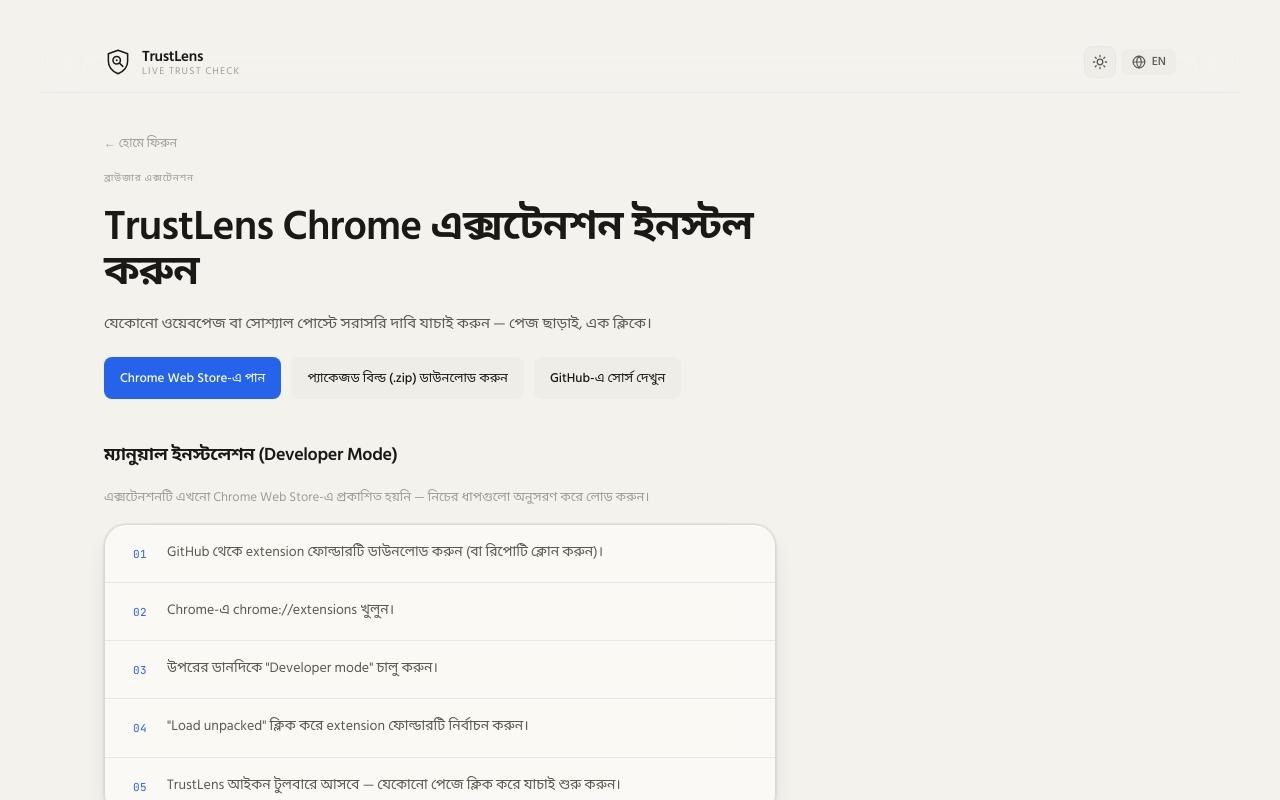
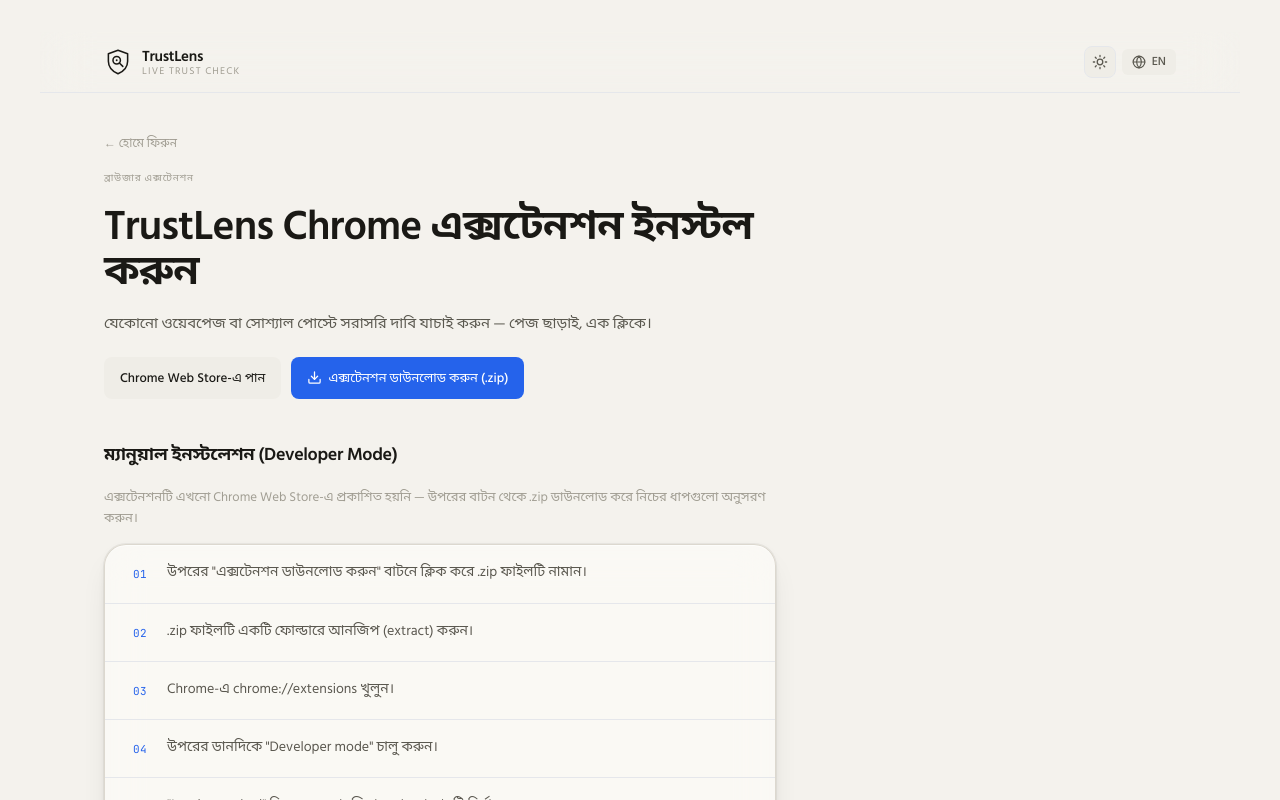
Before and after one commit to mahdiebene/TrustLensAI, a Next.js app in the folder frontend/: page /get-extension in a window 1280 px wide. Shown: the top 800 px of the page. Built offline with nearby package versions, Linux system fonts and the light colour scheme; no server answers.

Commit message:
fix(get-extension): serve direct .zip download, remove broken GitHub repo link

```diff
--- a/frontend/app/get-extension/page.tsx
+++ b/frontend/app/get-extension/page.tsx
@@ -7,13 +7,14 @@
 import { LanguageToggle } from "@/components/LanguageToggle";
 import { useStore } from "@/lib/store";
 
-const GITHUB_EXTENSION_URL =
-  process.env.NEXT_PUBLIC_CHROME_EXTENSION_URL ||
-  "https://github.com/mahdiebene/TrustLensAI/tree/main/extension";
-// Optional direct download of a packaged .zip build (set in env when published).
-const EXTENSION_ZIP_URL = process.env.NEXT_PUBLIC_CHROME_EXTENSION_ZIP_URL || "";
+// Direct download of the packaged .zip build. Defaults to the copy bundled with
+// the site (frontend/public/trustlens-extension.zip) — env can override if the
+// build is ever hosted elsewhere (CDN / GitHub Release).
+const EXTENSION_ZIP_URL =
+  process.env.NEXT_PUBLIC_CHROME_EXTENSION_ZIP_URL || "/trustlens-extension.zip";
 // Optional Chrome Web Store listing (set when published).
 const WEB_STORE_URL = process.env.NEXT_PUBLIC_CHROME_WEB_STORE_URL || "";
+
 
 const COPY = {
   bn: {
@@ -23,17 +24,18 @@
     intro:
       "যেকোনো ওয়েবপেজ বা সোশ্যাল পোস্টে সরাসরি দাবি যাচাই করুন — পেজ ছাড়াই, এক ক্লিকে।",
     storeBtn: "Chrome Web Store-এ পান",
-    zipBtn: "প্যাকেজড বিল্ড (.zip) ডাউনলোড করুন",
-    sourceBtn: "GitHub-এ সোর্স দেখুন",
+    zipBtn: "এক্সটেনশন ডাউনলোড করুন (.zip)",
     manualTitle: "ম্যানুয়াল ইনস্টলেশন (Developer Mode)",
-    note: "এক্সটেনশনটি এখনো Chrome Web Store-এ প্রকাশিত হয়নি — নিচের ধাপগুলো অনুসরণ করে লোড করুন।",
+    note: "এক্সটেনশনটি এখনো Chrome Web Store-এ প্রকাশিত হয়নি — উপরের বাটন থেকে .zip ডাউনলোড করে নিচের ধাপগুলো অনুসরণ করুন।",
     steps: [
-      "GitHub থেকে extension ফোল্ডারটি ডাউনলোড করুন (বা রিপোটি ক্লোন করুন)।",
+      "উপরের \"এক্সটেনশন ডাউনলোড করুন\" বাটনে ক্লিক করে .zip ফাইলটি নামান।",
+      ".zip ফাইলটি একটি ফোল্ডারে আনজিপ (extract) করুন।",
       "Chrome-এ chrome://extensions খুলুন।",
       "উপরের ডানদিকে \"Developer mode\" চালু করুন।",
-      "\"Load unpacked\" ক্লিক করে extension ফোল্ডারটি নির্বাচন করুন।",
+      "\"Load unpacked\" ক্লিক করে আনজিপ করা ফোল্ডারটি নির্বাচন করুন।",
       "TrustLens আইকন টুলবারে আসবে — যেকোনো পেজে ক্লিক করে যাচাই শুরু করুন।",
     ],
+
     featuresTitle: "এক্সটেনশন কী করে",
     features: [
       "নির্বাচিত টেক্সট বা পুরো পেজের দাবি যাচাই করে।",
@@ -49,17 +51,18 @@
     intro:
       "Verify claims right on any webpage or social post — one click, no copy-pasting.",
     storeBtn: "Get it on the Chrome Web Store",
-    zipBtn: "Download packaged build (.zip)",
-    sourceBtn: "View source on GitHub",
+    zipBtn: "Download the extension (.zip)",
     manualTitle: "Manual install (Developer Mode)",
-    note: "The extension isn't on the Chrome Web Store yet — load it manually with the steps below.",
+    note: "The extension isn't on the Chrome Web Store yet — download the .zip above and load it manually with the steps below.",
     steps: [
-      "Download the extension folder from GitHub (or clone the repo).",
+      'Click "Download the extension (.zip)" above to get the file.',
+      "Unzip (extract) the .zip into a folder.",
       "Open chrome://extensions in Chrome.",
       'Turn on "Developer mode" (top-right toggle).',
-      'Click "Load unpacked" and select the extension folder.',
+      'Click "Load unpacked" and select the unzipped folder.',
       "The TrustLens icon appears in your toolbar — click it on any page to verify.",
     ],
+
     featuresTitle: "What the extension does",
     features: [
       "Checks claims from selected text or the whole page.",
@@ -109,32 +112,25 @@
               href={WEB_STORE_URL}
               target="_blank"
               rel="noreferrer noopener"
-              className="inline-flex items-center justify-center gap-1.5 text-[13px] font-medium px-4 py-2.5 rounded-lg bg-accent-blue text-white hover:bg-[color-mix(in_srgb,var(--accent-blue)_92%,white)] transition-colors"
+              className="inline-flex items-center justify-center gap-1.5 text-[13px] font-medium px-4 py-2.5 rounded-lg bg-surface-2 text-text-primary hover:bg-surface-3/60 transition-colors"
             >
               {c.storeBtn}
             </a>
           )}
-          {EXTENSION_ZIP_URL && (
-            <a
-              href={EXTENSION_ZIP_URL}
-              className="inline-flex items-center justify-center gap-1.5 text-[13px] font-medium px-4 py-2.5 rounded-lg bg-surface-2 text-text-primary hover:bg-surface-3/60 transition-colors"
-            >
-              {c.zipBtn}
-            </a>
-          )}
           <a
-            href={GITHUB_EXTENSION_URL}
-            target="_blank"
-            rel="noreferrer noopener"
-            className={`inline-flex items-center justify-center gap-1.5 text-[13px] font-medium px-4 py-2.5 rounded-lg transition-colors ${
-              WEB_STORE_URL || EXTENSION_ZIP_URL
-                ? "bg-surface-2 text-text-primary hover:bg-surface-3/60"
-                : "bg-accent-blue text-white hover:bg-[color-mix(in_srgb,var(--accent-blue)_92%,white)]"
-            }`}
+            href={EXTENSION_ZIP_URL}
+            download
+            className="inline-flex items-center justify-center gap-1.5 text-[13px] font-medium px-4 py-2.5 rounded-lg bg-accent-blue text-white hover:bg-[color-mix(in_srgb,var(--accent-blue)_92%,white)] transition-colors"
           >
-            {c.sourceBtn}
+            <svg width="15" height="15" viewBox="0 0 24 24" fill="none" stroke="currentColor" strokeWidth="2" strokeLinecap="round" strokeLinejoin="round" aria-hidden="true">
+              <path d="M21 15v4a2 2 0 0 1-2 2H5a2 2 0 0 1-2-2v-4" />
+              <polyline points="7 10 12 15 17 10" />
+              <line x1="12" y1="15" x2="12" y2="3" />
+            </svg>
+            {c.zipBtn}
           </a>
         </div>
+
       </motion.section>
 
       {/* Manual install */}
```
Also changed, not shown: 2 other files (tests, documents, lock files or other folders).
